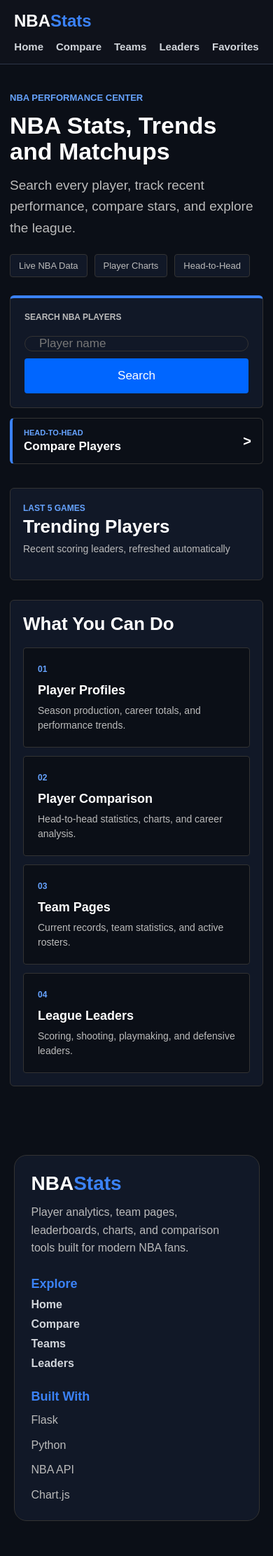
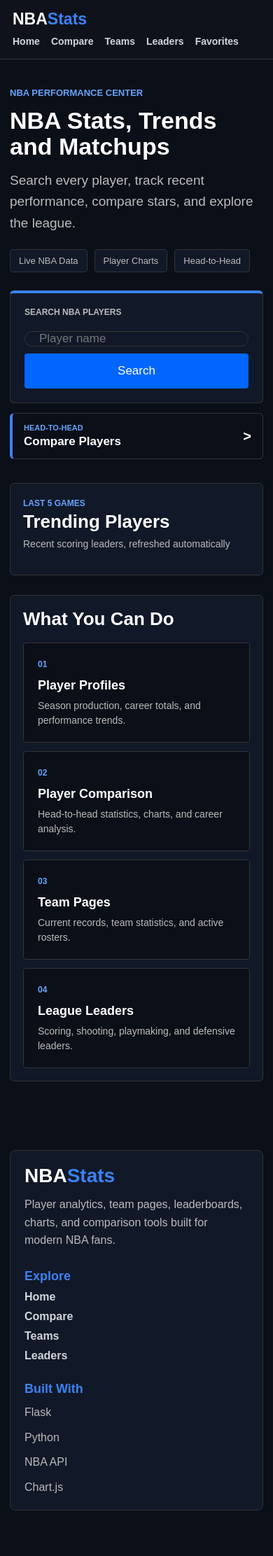
Before and after one commit to kwilliams56/NBA-Stats-Dashboard, a Flask app: template templates/index.html in a window 390 px wide. Shown: the whole page at 70% size. After the commit the page ends 2158 px from the top, so only its background shows below. Run offline with Flask 3, Linux system fonts and the light colour scheme; the template is opened without the code that fills it, so the values that code supplies are empty.

Commit message:
Improve responsive design across the dashboard

```diff
--- a/static/css/style.css
+++ b/static/css/style.css
@@ -2191,3 +2191,298 @@ th {
         grid-template-columns: 1fr;
     }
 }
+
+/* FULL APP RESPONSIVE AUDIT */
+
+.stat-grid {
+    display: grid;
+    gap: 15px;
+}
+
+html,
+body {
+    max-width: 100%;
+    overflow-x: hidden;
+}
+
+img,
+canvas {
+    max-width: 100%;
+}
+
+.profile-hero h1,
+.compare-player-card h2,
+.team-profile-hero h1,
+.team-card h2,
+.leader-row h3,
+.trending-card h3 {
+    overflow-wrap: anywhere;
+}
+
+.career-table {
+    overflow-x: auto;
+}
+
+.career-table table {
+    min-width: 620px;
+}
+
+@media (max-width: 900px) {
+    nav {
+        align-items: stretch;
+    }
+
+    .nav-links {
+        overflow-x: auto;
+        flex-wrap: nowrap;
+        justify-content: flex-start;
+        padding-bottom: 3px;
+        scrollbar-width: none;
+    }
+
+    .nav-links::-webkit-scrollbar {
+        display: none;
+    }
+
+    .nav-links a {
+        flex: 0 0 auto;
+    }
+
+    .profile-hero {
+        width: calc(100% - 40px);
+        max-width: 900px;
+        padding: 36px;
+    }
+
+    .profile-player-img {
+        width: 220px;
+        height: 220px;
+    }
+
+    .profile-stats {
+        grid-template-columns: repeat(3, minmax(0, 1fr));
+    }
+
+    .career-total-cards,
+    .similar-players,
+    .profile-hero .chart-box,
+    .profile-hero .career-table {
+        width: 100%;
+        max-width: 100%;
+    }
+
+    .teams-page,
+    .team-profile-page,
+    .leaders-page,
+    .site-footer {
+        width: calc(100% - 40px);
+        max-width: 1100px;
+    }
+}
+
+@media (max-width: 700px) {
+    nav {
+        padding: 14px 18px;
+        gap: 10px;
+    }
+
+    nav h2 {
+        font-size: 23px;
+    }
+
+    .nav-links {
+        gap: 16px;
+    }
+
+    .nav-links a {
+        font-size: 14px;
+    }
+
+    .profile-hero,
+    .teams-page,
+    .team-profile-page,
+    .leaders-page,
+    .site-footer {
+        width: calc(100% - 28px);
+    }
+
+    .profile-hero {
+        margin: 28px auto 48px;
+        padding: 26px 18px;
+    }
+
+    .profile-hero h1 {
+        font-size: 38px;
+        line-height: 1.12;
+    }
+
+    .profile-hero > p {
+        font-size: 18px;
+    }
+
+    .profile-player-img {
+        width: 190px;
+        height: 190px;
+    }
+
+    .profile-team-logo {
+        width: 68px;
+        height: 68px;
+        margin: 14px auto;
+    }
+
+    .profile-stats {
+        grid-template-columns: repeat(2, minmax(0, 1fr));
+        gap: 10px;
+    }
+
+    .profile-stats div {
+        padding: 16px 10px;
+    }
+
+    .profile-stats h3 {
+        font-size: 24px;
+    }
+
+    .career-total-cards,
+    .similar-players,
+    .profile-hero .chart-box,
+    .profile-hero .career-table {
+        margin: 28px auto;
+        padding: 18px;
+    }
+
+    .profile-hero .chart-box {
+        min-height: 370px;
+    }
+
+    .profile-hero .chart-box canvas {
+        height: 300px !important;
+    }
+
+    .profile-hero .career-table table {
+        min-width: 600px;
+    }
+
+    .team-profile-hero {
+        padding: 36px 20px;
+    }
+
+    .team-profile-hero img {
+        width: 120px;
+        height: 120px;
+    }
+
+    .team-profile-hero h1,
+    .leaders-header h1,
+    .teams-header h1 {
+        font-size: 38px;
+        line-height: 1.15;
+    }
+
+    .leader-board {
+        padding: 18px;
+        border-radius: 8px;
+    }
+
+    .leader-row {
+        min-width: 0;
+        grid-template-columns: 24px 52px minmax(0, 1fr) auto;
+        gap: 10px;
+    }
+
+    .leader-row span {
+        font-size: 19px;
+    }
+
+    .compare-header h1 {
+        overflow-wrap: anywhere;
+    }
+
+    .comparison-tables-grid .comparison-table table {
+        min-width: 520px;
+    }
+}
+
+@media (max-width: 520px) {
+    .section-header {
+        align-items: flex-start;
+    }
+
+    .section-header h2,
+    .team-section-heading h2,
+    .compare-section-heading h2 {
+        font-size: 24px;
+    }
+
+    .similar-player-card {
+        grid-template-columns: 64px minmax(0, 1fr);
+        gap: 12px;
+        padding: 14px;
+    }
+
+    .similar-player-card img {
+        width: 64px;
+        height: 64px;
+    }
+
+    .similar-player-card > span,
+    .similar-tags {
+        grid-column: 2;
+        justify-self: start;
+    }
+
+    .compare-player-card {
+        padding: 22px 16px;
+    }
+
+    .compare-player-card .team-logo {
+        top: 16px;
+        right: 16px;
+        width: 44px;
+        height: 44px;
+    }
+
+    .compare-player-card .stat-grid {
+        grid-template-columns: repeat(2, minmax(0, 1fr));
+    }
+
+    .compare-chart-grid .radar-chart-box,
+    .compare-chart-grid .comparison-chart-box {
+        height: 390px;
+        padding: 14px;
+    }
+
+    .compare-chart-grid .radar-chart-box canvas,
+    .compare-chart-grid .comparison-chart-box canvas {
+        height: 315px !important;
+    }
+
+    .team-record-panel h2 {
+        font-size: 34px;
+    }
+
+    .team-stat-card h3 {
+        font-size: 30px;
+    }
+
+    .leader-row {
+        padding: 10px 8px;
+        grid-template-columns: 22px 46px minmax(0, 1fr);
+    }
+
+    .leader-row img {
+        width: 46px;
+        height: 46px;
+    }
+
+    .leader-row span {
+        grid-column: 3;
+        text-align: left;
+    }
+
+    .site-footer {
+        padding: 20px;
+        border-radius: 8px;
+    }
+}
--- a/templates/player.html
+++ b/templates/player.html
@@ -3,6 +3,7 @@
 
 <head>
     <meta charset="UTF-8">
+    <meta name="viewport" content="width=device-width, initial-scale=1.0">
     <title>{{ player.name if player else "Player Profile" }}</title>
     <link rel="stylesheet" href="{{ url_for('static', filename='css/style.css') }}">
     <script src="https://cdn.jsdelivr.net/npm/chart.js"></script>
```
Also changed, not shown: TODO.md (+2 -2 lines).
